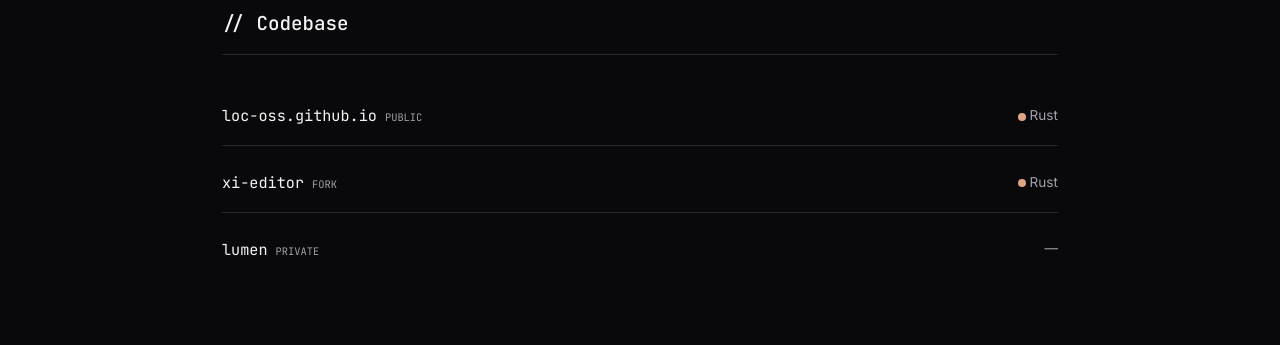
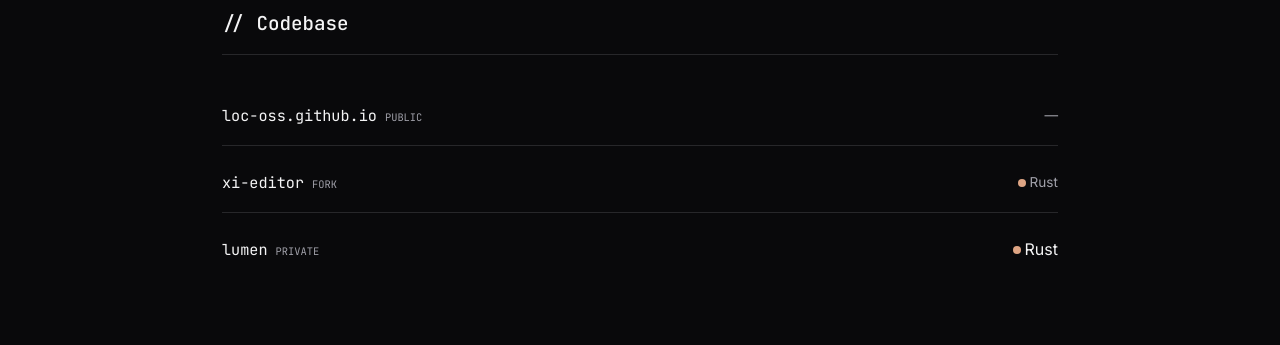
Before and after one commit to loc-oss/loc-oss.github.io, a Jekyll site: the page built from index.html, in a window 1280 px wide and 900 px high, scrolled down 857 px. Shown: the part 153-498 px from the top of the window. Built offline with Jekyll 4.4.1, drawn with Linux system fonts in a browser that asks for light colours.

Commit message:
fix: fix mistake and 404

```diff
--- a/_config.yml
+++ b/_config.yml
@@ -6,4 +6,4 @@
 collections:
   projects:
     output: true
-    permalink: /projects/:name
+    permalink: /projects/:name/
--- a/index.html
+++ b/index.html
@@ -44,7 +44,7 @@
         <span class="repo-name">loc-oss.github.io</span><span class="repo-badge">PUBLIC</span>
       </div>
       <div class="repo-meta">
-        <span><span class="lang-dot"></span>Rust</span>
+        <div class="repo-meta">—</div>
       </div>
     </a>
     <a href="https://github.com/loc-oss/xi-editor" class="repo-item" target="_blank">
@@ -55,7 +55,7 @@
     </a>
     <a href="https://github.com/loc-oss/lumen" class="repo-item" target="_blank">
       <div><span class="repo-name">lumen</span><span class="repo-badge">PRIVATE</span></div>
-      <div class="repo-meta">—</div>
+      <span><span class="lang-dot"></span>Rust</span>
     </a>
   </div>
 </div>
--- a/projects.html
+++ b/projects.html
@@ -1,6 +1,7 @@
 ---
 layout: default
 title: All Projects
+permalink: /projects/
 ---
 
 <div class="container project-content">
```
